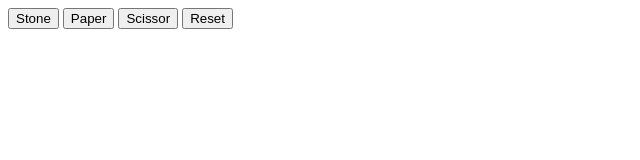
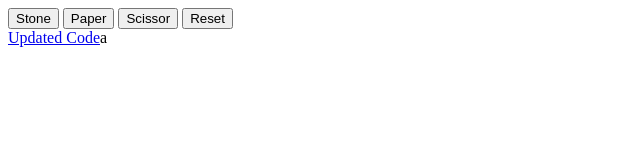
Before and after one commit to Himanshuraj677/stonePaperScissor, a plain HTML site: page index.html in a window 1280 px wide. Shown: the whole page, without its empty margins (0-640 px from the left). Drawn offline with Linux system fonts and the light colour scheme.

Commit message:
Update index.html

```diff
--- a/index.html
+++ b/index.html
@@ -18,6 +18,8 @@
     userInput('scissor');
   ">Scissor</button>
   <button onclick="deleteScore()">Reset</button>
+  <br>
+  <a href="rockPaperScissor.html">Updated Code</a>a
 </body>
   <script>
     let score= JSON.parse(localStorage.getItem('result')) || {
```
